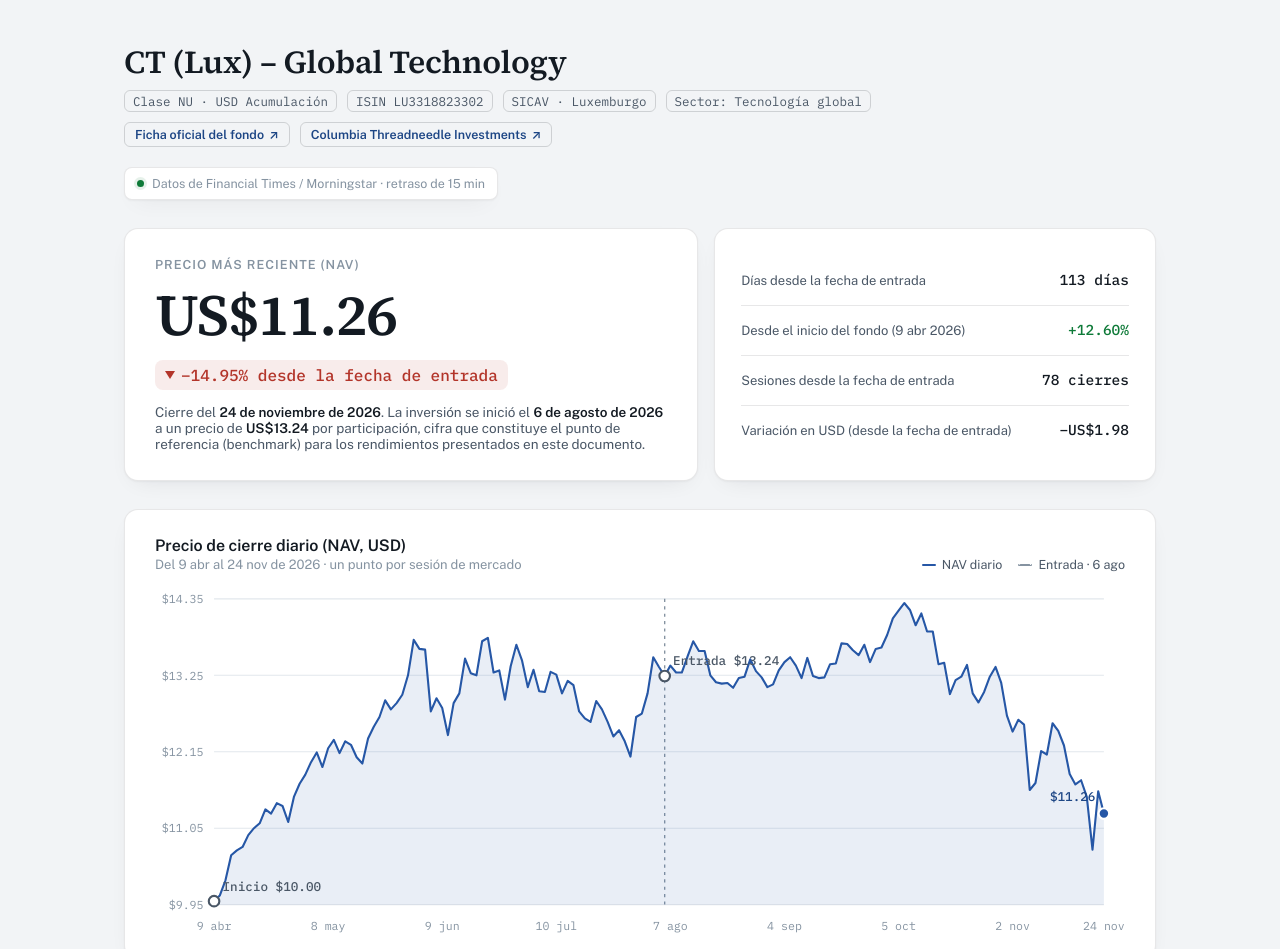
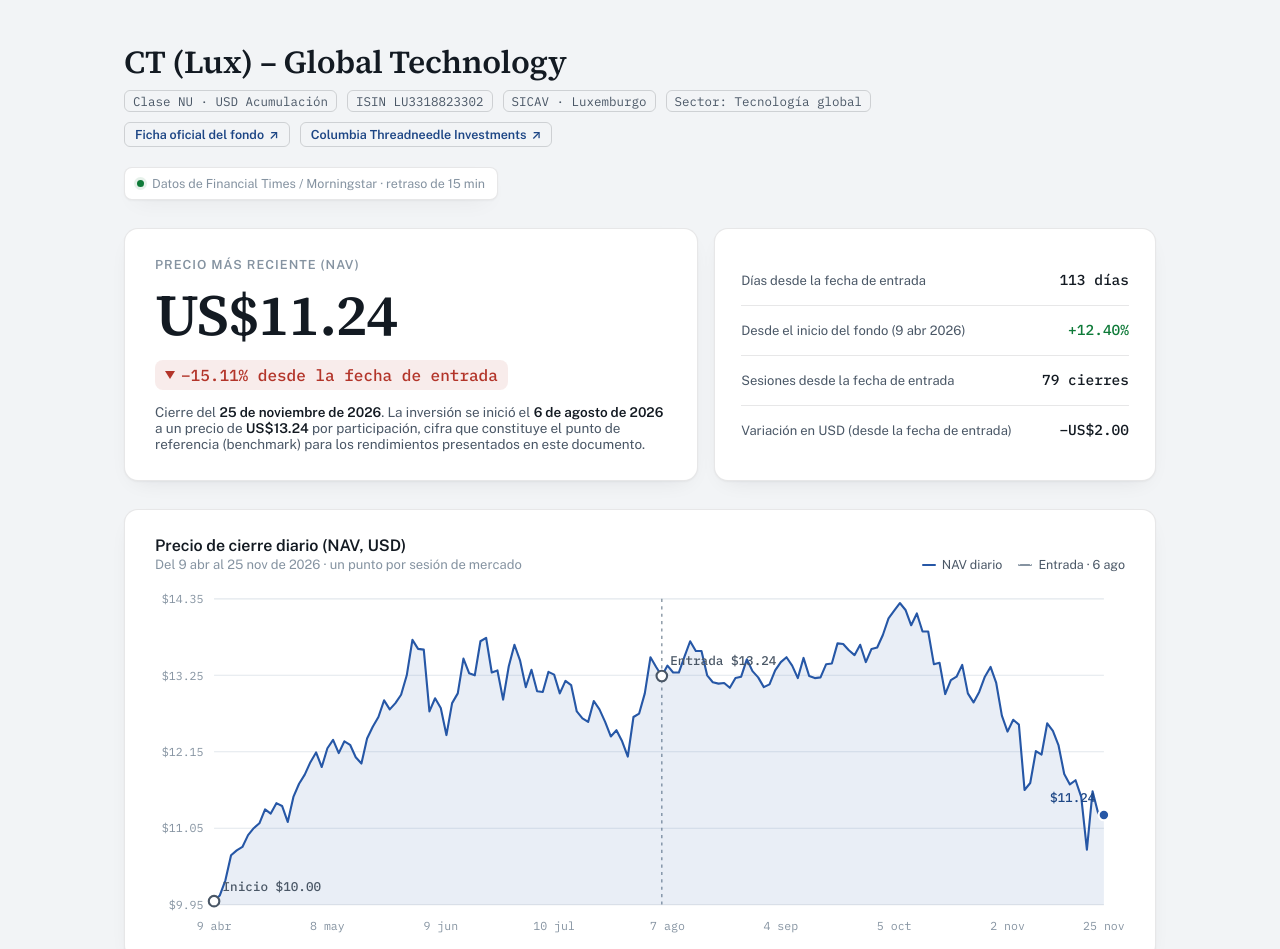
Before and after one commit to evolveam/CT-Global-Technology, a plain HTML site: page index.html in a window 1280 px wide. Shown: the top 949 px of the page. Drawn offline with nearby package versions, Linux system fonts and the light colour scheme.

Commit message:
Actualizacion automatica de NAV

```diff
--- a/index.html
+++ b/index.html
@@ -561,7 +561,8 @@
     {d:"2026-11-19", p:11.50},
     {d:"2026-11-20", p:10.74},
     {d:"2026-11-23", p:11.58},
-    {d:"2026-11-24", p:11.26}
+    {d:"2026-11-24", p:11.26},
+    {d:"2026-11-25", p:11.24}
   ];
 
   function parseLocal(iso){
```
